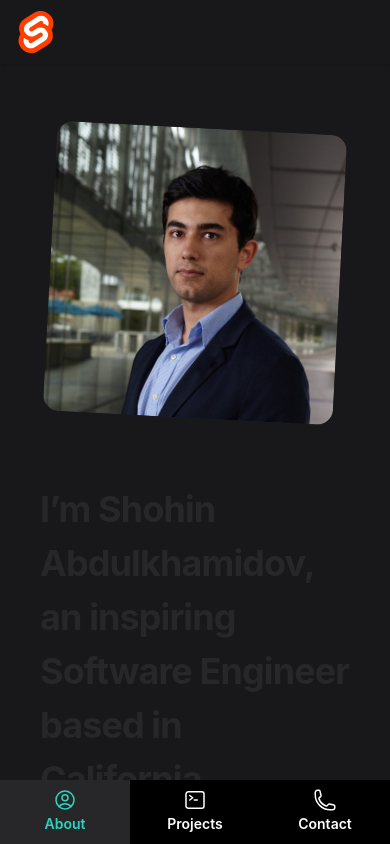
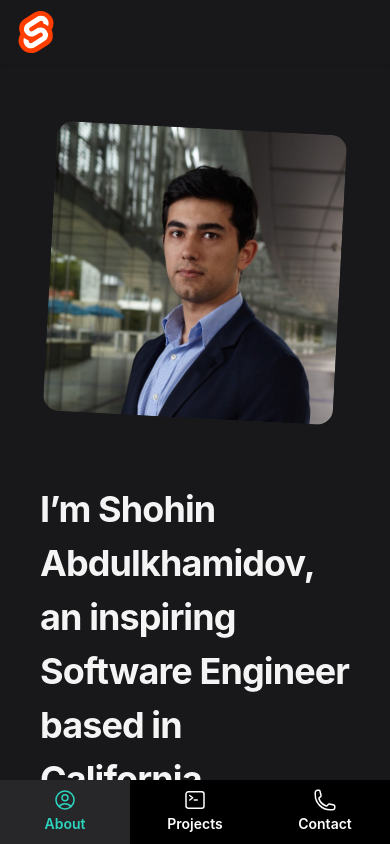
Before and after one commit to shohinsan/events, a SvelteKit app in the folder frontend/: page / in a window 390 px wide. Built offline with nearby package versions, Linux system fonts and the light colour scheme.

Commit message:
fix font color

```diff
--- a/frontend/src/routes/+page.svelte
+++ b/frontend/src/routes/+page.svelte
@@ -34,15 +34,15 @@
 				<img
 					src={me}
 					alt="Shohin's Pictures"
-					class="aspect-square rotate-3 rounded-2xl bg-zinc-100 object-cover dark:bg-zinc-800"
+					class="aspect-square rotate-3 rounded-2xl object-cover bg-zinc-800"
 				/>
 			</div>
 		</div>
 		<div class="lg:order-first lg:row-span-2">
-			<h1 class="text-4xl font-bold tracking-tight text-zinc-800 dark:text-zinc-100 sm:text-5xl">
+			<h1 class="text-4xl font-bold tracking-tight text-zinc-100  sm:text-5xl">
 				I’m Shohin Abdulkhamidov, an inspiring Software Engineer based in California.
 			</h1>
-			<div class="mt-6 space-y-7 text-base text-zinc-600 dark:text-zinc-400">
+			<div class="mt-6 space-y-7 text-base text-zinc-400">
 				<p>
 					A
 				</p>
@@ -85,7 +85,7 @@
 				</ul>
 			{/each}
 
-			<div class="mt-8 border-t border-zinc-100 pt-8 dark:border-zinc-700/40" />
+			<div class="mt-8 border-t pt-8 border-zinc-700/40" />
 
 			{#each linkConfig.personalLinks as { name, href, icon }}
 				<ul
```
